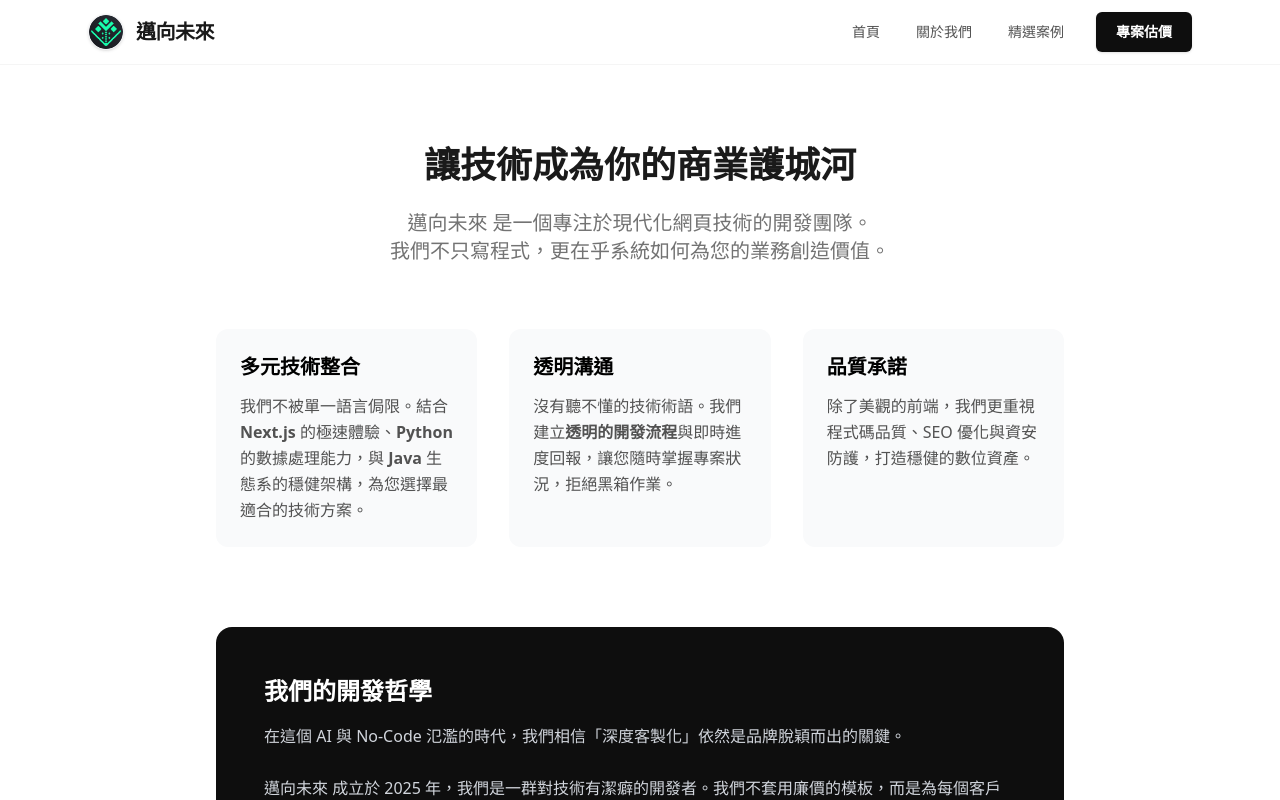
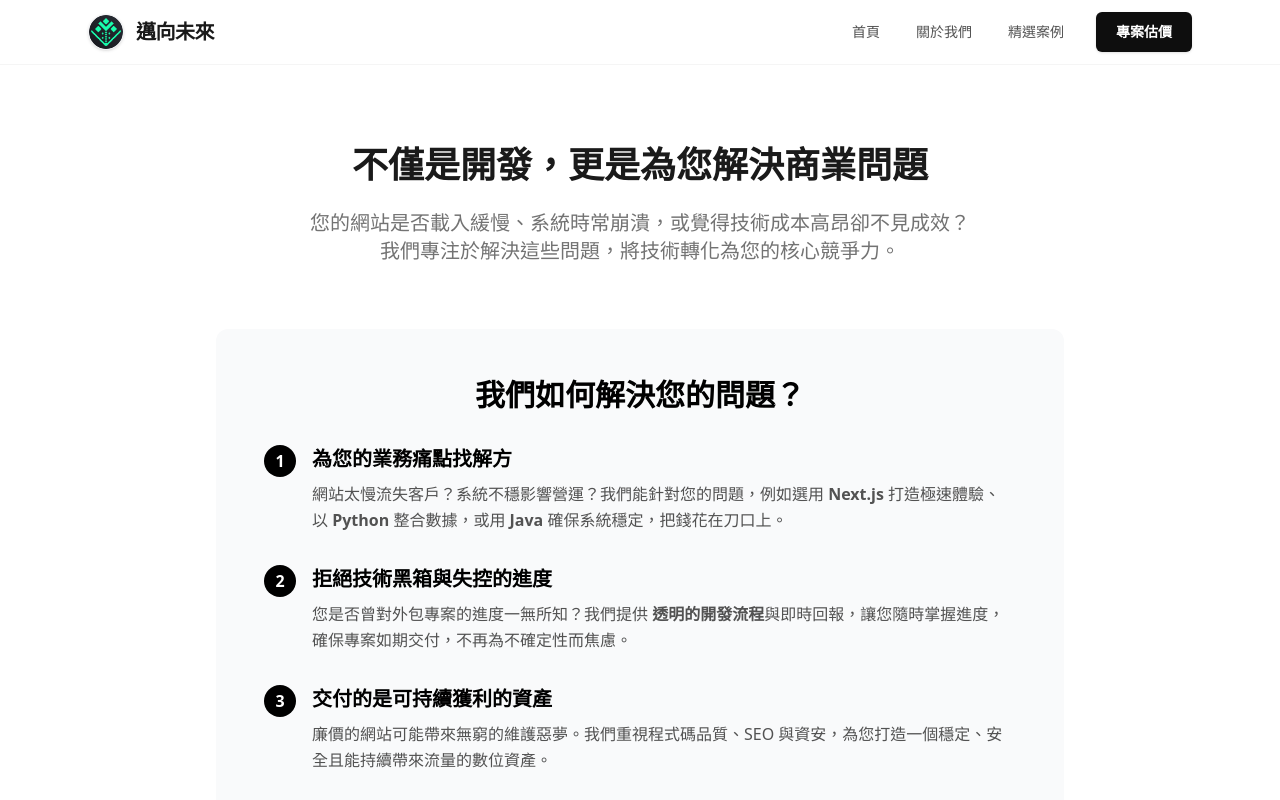
Before and after one commit to Go-To-Future-TW/OfficialWebsite, a Next.js app: page /about in a window 1280 px wide. Shown: the top 800 px of the page. Built offline with nearby package versions, Linux system fonts and the light colour scheme.

Commit message:
chore: 修改文案

```diff
--- a/src/app/about/page.tsx
+++ b/src/app/about/page.tsx
@@ -21,58 +21,85 @@ export const metadata: Metadata = {
 export default function AboutPage() {
   return (
     <div className="bg-white">
-
       <main className="max-w-4xl mx-auto px-6 py-20">
         <div className="text-center mb-16">
           <h1 className="text-4xl font-extrabold mb-6 text-[#1A1A1A]">
-            讓技術成為你的商業護城河
+            不僅是開發，更是為您解決商業問題
           </h1>
           <p className="text-xl text-neutral-500 max-w-2xl mx-auto">
-            邁向未來 是一個專注於現代化網頁技術的開發團隊。
+            您的網站是否載入緩慢、系統時常崩潰，或覺得技術成本高昂卻不見成效？
             <br className="hidden md:block" />
-            我們不只寫程式，更在乎系統如何為您的業務創造價值。
+            我們專注於解決這些問題，將技術轉化為您的核心競爭力。
           </p>
         </div>
 
-        <div className="grid md:grid-cols-3 gap-8 mb-20">
-          <div className="p-6 bg-gray-50 rounded-xl">
-            <h3 className="font-bold text-xl mb-3">多元技術整合</h3>
+        <div className="bg-gray-50 rounded-xl p-8 md:p-12 mb-20">
+          <h2 className="text-3xl font-bold text-center mb-8">
+            我們如何解決您的問題？
+          </h2>
+          <ul className="space-y-8">
+            <li className="flex items-start gap-4">
+              <div className="flex-shrink-0 w-8 h-8 bg-black text-white rounded-full flex items-center justify-center font-bold">
+                1
+              </div>
+              <div>
+                <h4 className="font-bold text-xl mb-2">為您的業務痛點找解方</h4>
                 <p className="text-neutral-600 leading-relaxed">
-              我們不被單一語言侷限。結合 <strong>Next.js</strong> 的極速體驗、
-              <strong>Python</strong> 的數據處理能力，與 <strong>Java</strong>{" "}
-              生態系的穩健架構，為您選擇最適合的技術方案。
+                  網站太慢流失客戶？系統不穩影響營運？我們能針對您的問題，例如選用{" "}
+                  <strong>Next.js</strong> 打造極速體驗、以{" "}
+                  <strong>Python</strong> 整合數據，或用 <strong>Java</strong>{" "}
+                  確保系統穩定，把錢花在刀口上。
                 </p>
               </div>
-          <div className="p-6 bg-gray-50 rounded-xl">
-            <h3 className="font-bold text-xl mb-3">透明溝通</h3>
+            </li>
+            <li className="flex items-start gap-4">
+              <div className="flex-shrink-0 w-8 h-8 bg-black text-white rounded-full flex items-center justify-center font-bold">
+                2
+              </div>
+              <div>
+                <h4 className="font-bold text-xl mb-2">
+                  拒絕技術黑箱與失控的進度
+                </h4>
                 <p className="text-neutral-600 leading-relaxed">
-              沒有聽不懂的技術術語。我們建立<strong>透明的開發流程</strong>
-              與即時進度回報，讓您隨時掌握專案狀況，拒絕黑箱作業。
+                  您是否曾對外包專案的進度一無所知？我們提供{" "}
+                  <strong>透明的開發流程</strong>
+                  與即時回報，讓您隨時掌握進度，確保專案如期交付，不再為不確定性而焦慮。
                 </p>
               </div>
-          <div className="p-6 bg-gray-50 rounded-xl">
-            <h3 className="font-bold text-xl mb-3">品質承諾</h3>
+            </li>
+            <li className="flex items-start gap-4">
+              <div className="flex-shrink-0 w-8 h-8 bg-black text-white rounded-full flex items-center justify-center font-bold">
+                3
+              </div>
+              <div>
+                <h4 className="font-bold text-xl mb-2">
+                  交付的是可持續獲利的資產
+                </h4>
                 <p className="text-neutral-600 leading-relaxed">
-              除了美觀的前端，我們更重視程式碼品質、SEO
-              優化與資安防護，打造穩健的數位資產。
+                  廉價的網站可能帶來無窮的維護惡夢。我們重視程式碼品質、SEO
+                  與資安，為您打造一個穩定、安全且能持續帶來流量的數位資產。
                 </p>
               </div>
+            </li>
+          </ul>
         </div>
 
         <div className="bg-[#0E0E0E] text-white rounded-2xl p-8 md:p-12 text-center md:text-left flex flex-col md:flex-row items-center gap-8">
           <div className="flex-1">
-            <h2 className="text-2xl font-bold mb-4">我們的開發哲學</h2>
+            <h2 className="text-2xl font-bold mb-4">我們為何與眾不同？</h2>
             <p className="text-gray-300 leading-relaxed mb-6">
-              在這個 AI 與 No-Code
-              氾濫的時代，我們相信「深度客製化」依然是品牌脫穎而出的關鍵。
+              在模板與 AI
+              工具氾濫的時代，許多方案看似便宜，卻無法真正解決您的獨特問題。
               <br />
               <br />
-              邁向未來 成立於 2025
-              年，我們是一群對技術有潔癖的開發者。我們不套用廉價的模板，而是為每個客戶量身打造最適合的數位解決方案。
+              我們堅持「深度客製化」，深入了解您的業務邏輯，打造真正符合需求的解決方案，而非提供一個功能冗餘、效能低落的通用模板。
             </p>
             <Link href="/quote">
-              <button type="button" className="bg-white text-black px-6 py-3 rounded-md font-bold hover:bg-gray-200 transition">
-                與我們合作
+              <button
+                type="button"
+                className="bg-white text-black px-6 py-3 rounded-md font-bold hover:bg-gray-200 transition"
+              >
+                開始解決您的問題
               </button>
             </Link>
           </div>
--- a/src/app/page.tsx
+++ b/src/app/page.tsx
@@ -22,20 +22,23 @@ const Home = () => {
   return (
     <main className="flex flex-col items-center justify-center pt-32 px-6 text-center">
       <h1 className="text-4xl md:text-6xl font-extrabold mb-6 text-[#1A1A1A] tracking-tight leading-tight">
-        邁向未來的
+        您的技術合夥人
         <br className="md:hidden" />
-        軟體開發解決方案
+        專解軟體開發的疑難雜症
       </h1>
 
       <p className="text-lg md:text-xl text-neutral-500 mb-10 max-w-2xl leading-relaxed">
-        我們專注於打造高效能的網站與系統。
+        厭倦了昂貴又沒效率的軟體專案嗎？
         <br />
-        無論是微型維護還是大型平台，都能為您提供專業的技術支援。
+        我們提供透明、高效的開發服務，為您的事業創造實質價值。
       </p>
 
       <div className="flex flex-col sm:flex-row gap-4">
         <Link href="/quote">
-          <button type="button" className="bg-[#0E0E0E] text-white px-8 py-4 rounded-md font-bold text-lg hover:bg-[#383434] transition shadow-lg active:scale-95">
+          <button
+            type="button"
+            className="bg-[#0E0E0E] text-white px-8 py-4 rounded-md font-bold text-lg hover:bg-[#383434] transition shadow-lg active:scale-95"
+          >
             立即免費估價
           </button>
         </Link>
@@ -43,21 +46,21 @@ const Home = () => {
 
       <div className="mt-20 grid grid-cols-1 md:grid-cols-3 gap-8 max-w-4xl text-left">
         <div className="p-6 bg-gray-50 rounded-lg">
-          <h3 className="font-bold text-xl mb-2">快速交付</h3>
+          <h3 className="font-bold text-xl mb-2">快速驗證想法</h3>
           <p className="text-neutral-600">
-            針對 MVP 與形象官網提供快速開發方案，讓您的服務即刻上線。
+            提供 MVP 快速開發，讓您的點子迅速上線，搶佔市場先機。
           </p>
         </div>
         <div className="p-6 bg-gray-50 rounded-lg">
-          <h3 className="font-bold text-xl mb-2">預算透明</h3>
+          <h3 className="font-bold text-xl mb-2">預算完全透明</h3>
           <p className="text-neutral-600">
-            提供明確的預算參考區間，讓您在諮詢前就能掌握開發成本，拒絕漫天喊價與隱藏費用。
+            拒絕報價黑箱，我們提供清晰的報價說明，讓您預先掌握成本，絕無隱藏費用。
           </p>
         </div>
         <div className="p-6 bg-gray-50 rounded-lg">
-          <h3 className="font-bold text-xl mb-2">專業維護</h3>
+          <h3 className="font-bold text-xl mb-2">交付後無憂</h3>
           <p className="text-neutral-600">
-            提供完整的售後技術支援與伺服器代管，讓您無後顧之憂。
+            專案交付只是開始，我們提供完整技術支援與代管，讓您專注業務。
           </p>
         </div>
       </div>
```
Lines whose indentation alone changed are shown as unchanged.
